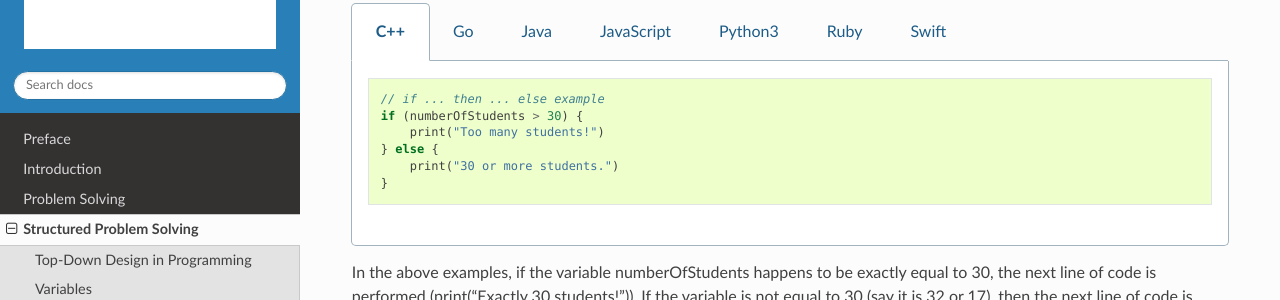
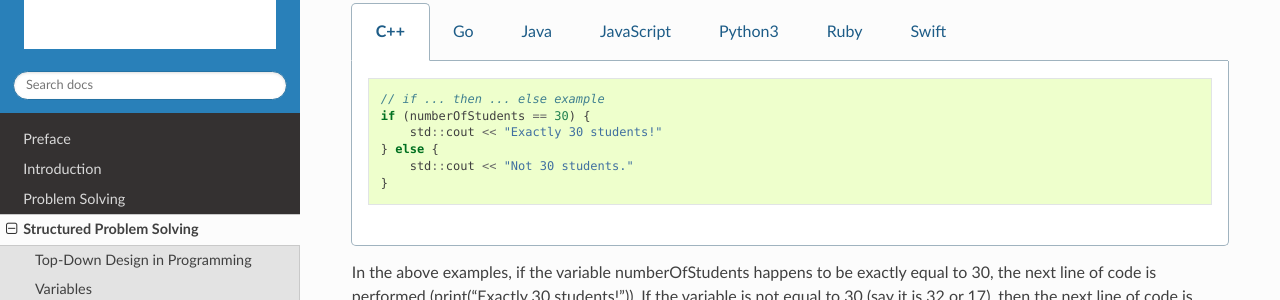
Before and after one commit to Mr-Coxall/Computer-Based-Problem-Solving, a Sphinx documentation site: the page built from docs/structured-problem-solving/if-then-else.rst, in a window 1280 px wide and 900 px high, scrolled down 341 px. Shown: the part 151-451 px from the top of the window. Built offline with Sphinx 7.4.7 and the Read the Docs theme 2.0.0, drawn with Linux system fonts in a browser that asks for light colours; pages that are not in the unit, such as notebooks, are missing from menus.

Commit message:
doing selection text

```diff
--- a/docs/structured-problem-solving/boolean-expressions.rst
+++ b/docs/structured-problem-solving/boolean-expressions.rst
@@ -8,7 +8,7 @@ A `boolean expression <https://en.wikipedia.org/wiki/Boolean_expression>`_ is an
 +------------+-------------------------+
 | Operator   | Meaning                 |
 +============+=========================+
-| = or eq    | Equal to                |
+| == or eq   | Equal to                |
 +------------+-------------------------+
 | <          | Less than               |
 +------------+-------------------------+
--- a/docs/structured-problem-solving/if-then-else.rst
+++ b/docs/structured-problem-solving/if-then-else.rst
@@ -20,10 +20,10 @@ An example of what this would look like in a specific programming language is:
     .. code-block:: C++
 
       // if ... then ... else example
-      if (numberOfStudents > 30) {
-          print("Too many students!")
+      if (numberOfStudents == 30) {
+          std::cout << "Exactly 30 students!"
       } else {
-          print("30 or more students.")
+          std::cout << "Not 30 students."
       }
 
   .. group-tab:: Go
@@ -31,10 +31,10 @@ An example of what this would look like in a specific programming language is:
     .. code-block:: Go
 
       // if ... then ... else example
-      if numberOfStudents > 30 {
-          fmt.Println("Too many students!")
+      if numberOfStudents == 30 {
+          fmt.Println("Exactly 30 students!")
       } else {
-          fmt.Println("30 or more students.")
+          fmt.Println("Not 30 students")
       }
 
   .. group-tab:: Java
@@ -42,10 +42,10 @@ An example of what this would look like in a specific programming language is:
     .. code-block:: Java
 
       // if ... then ... else example
-      if (numberOfStudents > 30) {
-          print("Too many students!");
+      if (numberOfStudents == 30) {
+          print("Exactly 30 students!");
       } else {
-          print("30 or more students.");
+          print("Not 30 students");
       }
 
   .. group-tab:: JavaScript
@@ -53,10 +53,10 @@ An example of what this would look like in a specific programming language is:
     .. code-block:: JavaScript
 
       // if ... then ... else example
-      if (numberOfStudents > 30) {
-          print("Too many students!");
+      if (numberOfStudents == 30) {
+          print("Exactly 30 students!");
       } else {
-          print("30 or more students.");
+          print("Not 30 students.");
       }
 
   .. group-tab:: Python3
@@ -64,10 +64,10 @@ An example of what this would look like in a specific programming language is:
     .. code-block:: Python
 
       # if ... then ... else example
-      if number_of_students > 30 :
-          print("Too many students!")
+      if number_of_students == 30 :
+          print("Exactly 30 students!")
       else:
-          print("30 or more students.")
+          print("Not 30 students.")
 
 
   .. group-tab:: Ruby
@@ -75,10 +75,10 @@ An example of what this would look like in a specific programming language is:
     .. code-block:: Ruby
 
       // if ... then ... else example
-      if numberOfStudents > 30
-          puts "Too many students!"
+      if numberOfStudents == 30
+          puts "Exactly 30 students!"
       else
-          puts "30 or more students."
+          puts "Not 30 students."
 
 
   .. group-tab:: Swift
@@ -86,10 +86,10 @@ An example of what this would look like in a specific programming language is:
     .. code-block:: Swift
 
       // if ... then ... else example
-      if numberOfStudents > 30 {
-          print("Too many students!")
+      if numberOfStudents == 30 {
+          print("Exactly 30 students!")
       } else {
-          print("30 or more students.")
+          print("Not 30 students.")
       }
 
 
```
Also changed, not shown: docs/structured-problem-solving/if-then.rst (+11 -3 lines), docs/structured-problem-solving/images/top-down-decision.png (added), 2 other files.
